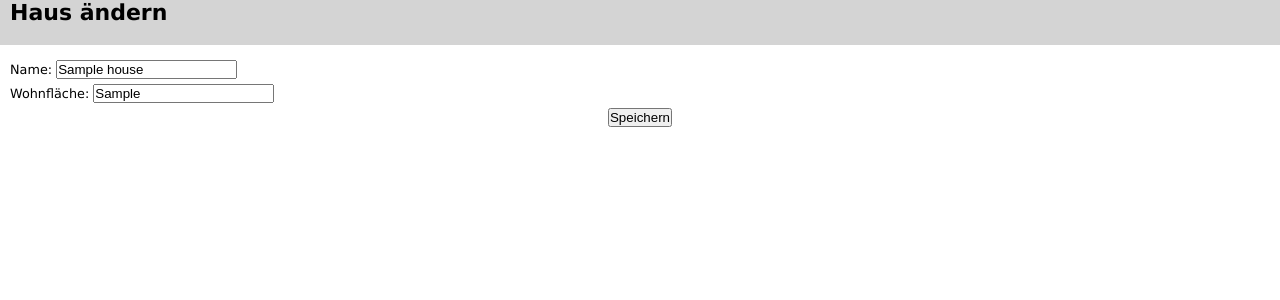
After one commit to Hoernchen20/service-charges, a PHP site: page /house_change.php?param=1 in a window 1280 px wide. The commit adds this page. Shown: the top 300 px of the page. Run offline with PHP 8.4, Linux system fonts and the light colour scheme; tables that the repository leaves empty or names only in its code hold one stand-in row (values such as "Sample post").

Commit message:
Weitere Fehlererkennungen eingefügt;Zahlen mit Komma werden jetzt verarbeitet; Erste Seite zum ändern der Häuser hinzugefügt

```diff
--- a/apartment_new.php
+++ b/apartment_new.php
@@ -18,6 +18,8 @@
 
       if ( !(is_numeric($_POST['size'])) ) {
         exit('Fehler: Wohnfläche');
+      } else {
+        $size = str_replace(',', '.', $_POST['size']);
       }
 
       /*
@@ -31,7 +33,7 @@
                 VALUES (\'\',\'' .
                   $_GET['param'] . '\',\'' .
                   $post_name . '\',\'' .
-                  $_POST['size'] . '\')';
+                  $size . '\')';
       $result = mysqli_real_query($db, $query);
       mysqli_close($db);
     }
@@ -52,7 +54,7 @@
           <input type="text" name="name" class="feld" />
         </p>
         <p>
-          <label for="size">Wohnfläche (x.xx):</label>
+          <label for="size">Wohnfläche:</label>
           <input type="text" name="size" class="feld" />
         </p>
         <p style="text-align: center">
--- a/costs_person_new.php
+++ b/costs_person_new.php
@@ -22,6 +22,8 @@
 
       if ( !(is_numeric($_POST['amount'])) ) {
         exit('Fehler: Kosten');
+      }  else {
+        $amount = str_replace(',', '.', $_POST['amount']);
       }
 
       /*
@@ -35,7 +37,7 @@
                 VALUES (\'\',\'' .
                   $_POST['year'] . '\',\'' .
                   $post_usage . '\',\'' .
-                  $_POST['amount'] . '\',\'' .
+                  $amount . '\',\'' .
                   $_GET['param'] . '\')';
       $result = mysqli_real_query($db, $query);
       mysqli_close($db);
--- a/costs_tenant_new.php
+++ b/costs_tenant_new.php
@@ -22,6 +22,8 @@
 
       if ( !(is_numeric($_POST['amount'])) ) {
         exit('Fehler: Kosten');
+      } else {
+        $amount = str_replace(',', '.', $_POST['amount']);
       }
 
       /*
@@ -35,7 +37,7 @@
                 VALUES (\'\',\'' .
                   $_POST['year'] . '\',\'' .
                   $post_usage . '\',\'' .
-                  $_POST['amount'] . '\',\'' .
+                  $amount . '\',\'' .
                   $_GET['param'] . '\')';
       $result = mysqli_real_query($db, $query);
       mysqli_close($db);
--- a/house.php
+++ b/house.php
@@ -50,6 +50,7 @@
           <tr>
             <th id="name">Name</th>
             <th id="size">Wohnfläche</th>
+            <th id="change">Ändern</th>
           </tr>
         </thead>
         <tbody>
@@ -66,7 +67,8 @@
           while($row = mysqli_fetch_object($result)) {
             echo "<tr>\n";
             echo '<td headers="name">' . $row->name . "</td>\n";
-            echo '<td headers="size">' . $row->size . "m²</td>\n</tr>\n";
+            echo '<td headers="size">' . $row->size . "m²</td>\n";
+            echo '<td headers="change"><a href="#" onclick="fenster_param(\'house_change\', \'' . $row->id . "')\">Ändern</a></td>\n</tr>\n";
           }
           mysqli_close($db);
         ?>
--- /dev/null
+++ b/house_change.php
@@ -0,0 +1,78 @@
+<!DOCTYPE HTML PUBLIC "-//W3C//DTD HTML 4.01 Transitional//EN">
+<html>
+  <head>
+    <title>Nebenkostenabrechnung - Haus ändern</title>
+    <meta http-equiv="content-type" content="text/html; charset=UTF-8">
+    <meta name="author" content="Felix Horn">
+    <meta http-equiv="language" content="de">
+    <link rel="stylesheet" type="text/css" href="styles.css">
+  </head>
+  <?php
+    include 'inc/dbconnect.inc.php';
+    $result = FALSE;
+
+    if ($_POST) {
+      /*
+       * Check input */
+      $post_name = mysqli_real_escape_string($db, $_POST['name']);
+
+      if ( !(is_numeric($_POST['size'])) ) {
+        exit('Fehler: Wohnfläche');
+      } else {
+        $post_size = str_replace(',', '.', $_POST['size']);
+      }
+
+      $query = 'UPDATE
+                  house
+                SET
+                  house.name = \'' . $post_name . '\',
+                  house.size = \'' . $post_size . '\'
+                WHERE
+                  house.id = ' . $_GET['param'];
+      $result = mysqli_real_query($db, $query);
+    }
+
+    /*
+     * Check $_GET['param'] */
+    if ( !(ctype_digit($_GET['param'])) ) {
+      exit('Error: Param');
+    }
+
+    $query_house = 'SELECT
+                      house.name, house.size
+                    FROM
+                      house
+                    WHERE
+                      house.id = ' . $_GET['param'];
+    $result_house = mysqli_query($db, $query_house);
+    mysqli_close($db);
+
+    echo '<body';
+    if ($result) {
+      echo ' onload="window.opener.location.href=\'house.php\'; window.close();"';
+    }
+    echo '>';
+    echo '<div class="head">
+            <h1>Haus ändern</h1>
+          </div>
+          <div class="inhalt">
+            <form action="house_change.php?param=' . $_GET['param'] . '" method="post">';
+
+    while($row_house = mysqli_fetch_object($result_house)) {
+      echo '<p>
+              <label for="name">Name:</label>
+              <input type="text" name="name" class="feld" value="' . $row_house->name . '"/>
+            </p>';
+      echo '<p>
+              <label for="size">Wohnfläche:</label>
+              <input type="text" name="size" class="feld" value="' . $row_house->size . '"/>
+            </p>';
+    }
+  ?>
+        <p style="text-align: center">
+          <input type="submit" value="Speichern" />
+        </p>
+      </form>
+    </div>
+  </body>
+</html>
--- a/house_new.php
+++ b/house_new.php
@@ -18,13 +18,15 @@
 
       if ( !(is_numeric($_POST['size'])) ) {
         exit('Fehler: Wohnfläche');
+      } else {
+        $size = str_replace(',', '.', $_POST['size']);
       }
 
       $query = 'INSERT INTO
                   house
                 VALUES (\'\',\'' .
                   $post_name . '\',\'' .
-                  $_POST['size'] . '\')';
+                  $size . '\')';
       $result = mysqli_real_query($db, $query);
       mysqli_close($db);
     }
@@ -45,7 +47,7 @@
           <input type="text" name="name" class="feld" />
         </p>
         <p>
-          <label for="size">Wohnfläche (x.xx):</label>
+          <label for="size">Wohnfläche:</label>
           <input type="text" name="size" class="feld" />
         </p>
         <p style="text-align: center">
```
Also changed, not shown: costs_house_new.php (+9 -3 lines).
